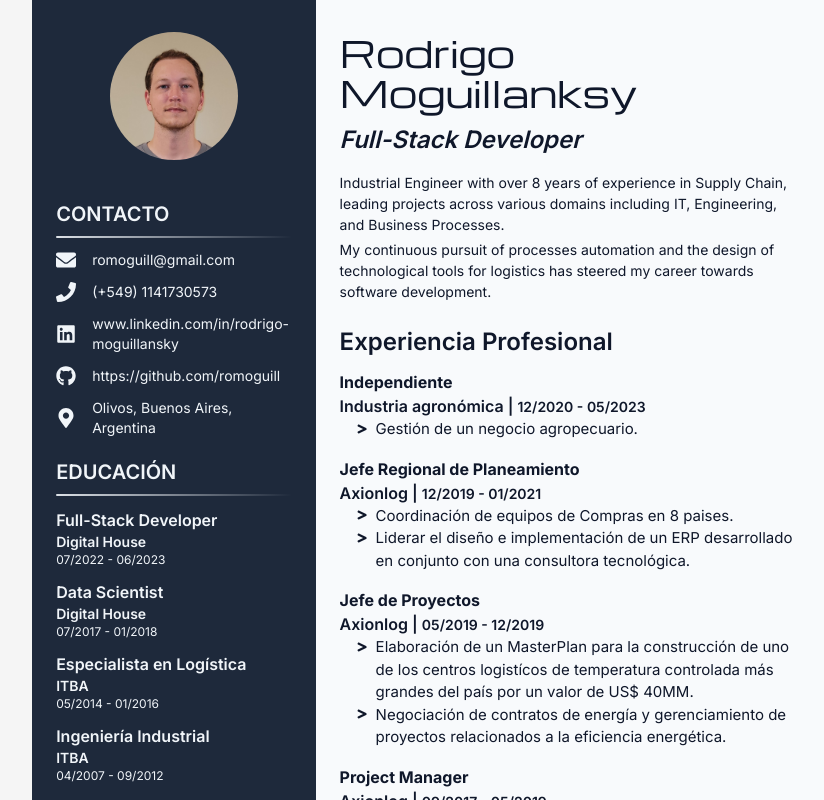
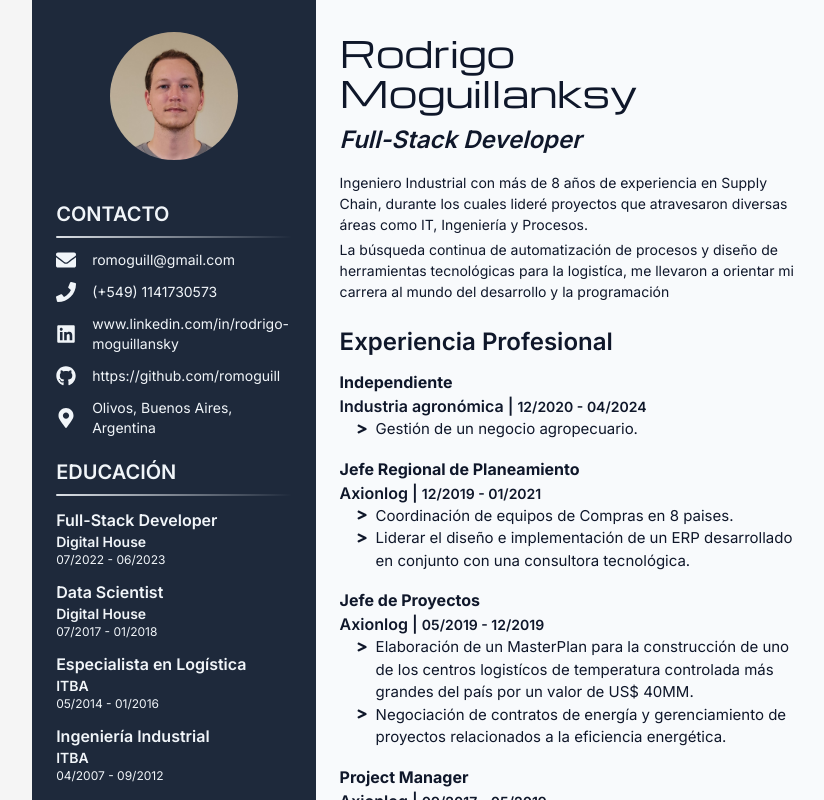
Before and after one commit to romoguill/cv, a Next.js app: page /1/1 in a window 1280 px wide. Shown: the top 800 px of the page, without its empty margins (211-1035 px from the left). Built offline with nearby package versions, Linux system fonts and the light colour scheme.

Commit message:
Updated cv october 2024

```diff
--- a/app/components/Main/Header.tsx
+++ b/app/components/Main/Header.tsx
@@ -29,14 +29,14 @@ function Header({ page, lang }: HeaderProps) {
       </h2>
       <div className='space-y-1 text-[14px]'>
         <p>
-          Industrial Engineer with over 8 years of experience in Supply Chain,
-          leading projects across various domains including IT, Engineering, and
-          Business Processes.
+          {lang === 'en'
+            ? 'Industrial Engineer with over 8 years of experience in Supply Chain, leading projects across various domains including IT, Engineering, and Business Processes.'
+            : 'Ingeniero Industrial con más de 8 años de experiencia en Supply Chain, durante los cuales lideré proyectos que atravesaron diversas áreas como IT, Ingeniería y Procesos.'}
         </p>
         <p>
-          My continuous pursuit of processes automation and the design of
-          technological tools for logistics has steered my career towards
-          software development.
+          {lang === 'en'
+            ? 'My continuous pursuit of processes automation and the design of technological tools for logistics has steered my career towards software development.'
+            : 'La búsqueda continua de automatización de procesos y diseño de herramientas tecnológicas para la logistíca, me llevaron a orientar mi carrera al mundo del desarrollo y la programación'}
         </p>
       </div>
     </header>
--- a/app/components/Sidebar/Sidebar1.tsx
+++ b/app/components/Sidebar/Sidebar1.tsx
@@ -137,7 +137,7 @@ function Sidebar1({ page, lang }: SidebarProps) {
       </div>
 
       <div className='space-y-5'>
-        <SidebarSection title='Contacto'>
+        <SidebarSection title={lang === 'en' ? 'Contact' : 'Contacto'}>
           <div className='space-y-3'>
             {contact.map((el) => (
               <p key={el.text} className='flex items-center gap-4'>
@@ -150,7 +150,7 @@ function Sidebar1({ page, lang }: SidebarProps) {
           </div>
         </SidebarSection>
 
-        <SidebarSection title='Educación'>
+        <SidebarSection title={lang === 'en' ? 'Education' : 'Educación'}>
           <div className='space-y-3'>
             {(lang === 'en' ? educationEng : educationEsp).map((el) => (
               <Education key={el.title} {...el} />
--- a/app/utils/experiences.ts
+++ b/app/utils/experiences.ts
@@ -6,7 +6,7 @@ export const experiences1Esp: Experience[] = [
     company: 'Industria agronómica',
     bullets: ['Gestión de un negocio agropecuario.'],
     dateStart: new Date(2020, 11, 1),
-    dateEnd: new Date(2023, 4, 1),
+    dateEnd: new Date(2024, 3, 1),
   },
   {
     title: 'Jefe Regional de Planeamiento',
@@ -56,7 +56,7 @@ export const experiences1Eng: Experience[] = [
     company: 'Agronomic Industry',
     bullets: ['Management of an agricultural business.'],
     dateStart: new Date(2020, 11, 1),
-    dateEnd: new Date(2023, 4, 1),
+    dateEnd: new Date(2024, 3, 1),
   },
   {
     title: 'Regional Planning Manager',
```
